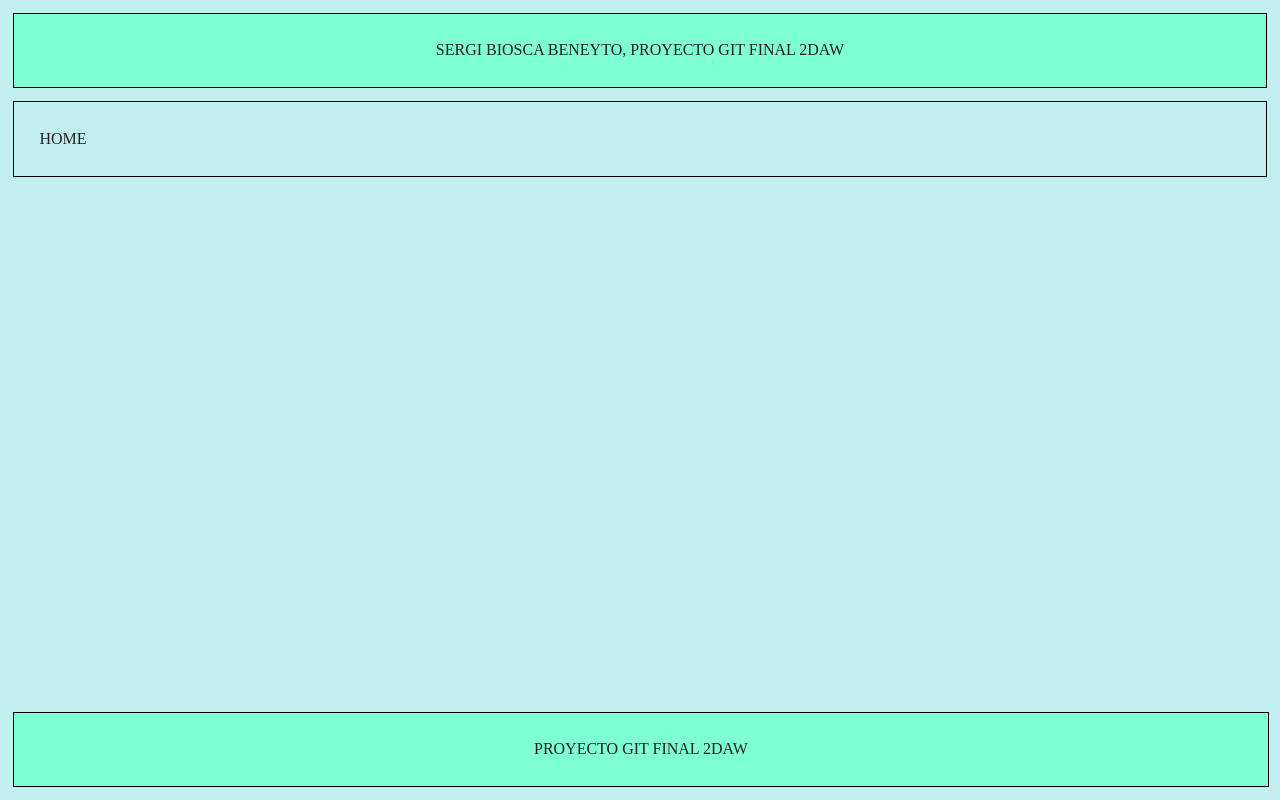
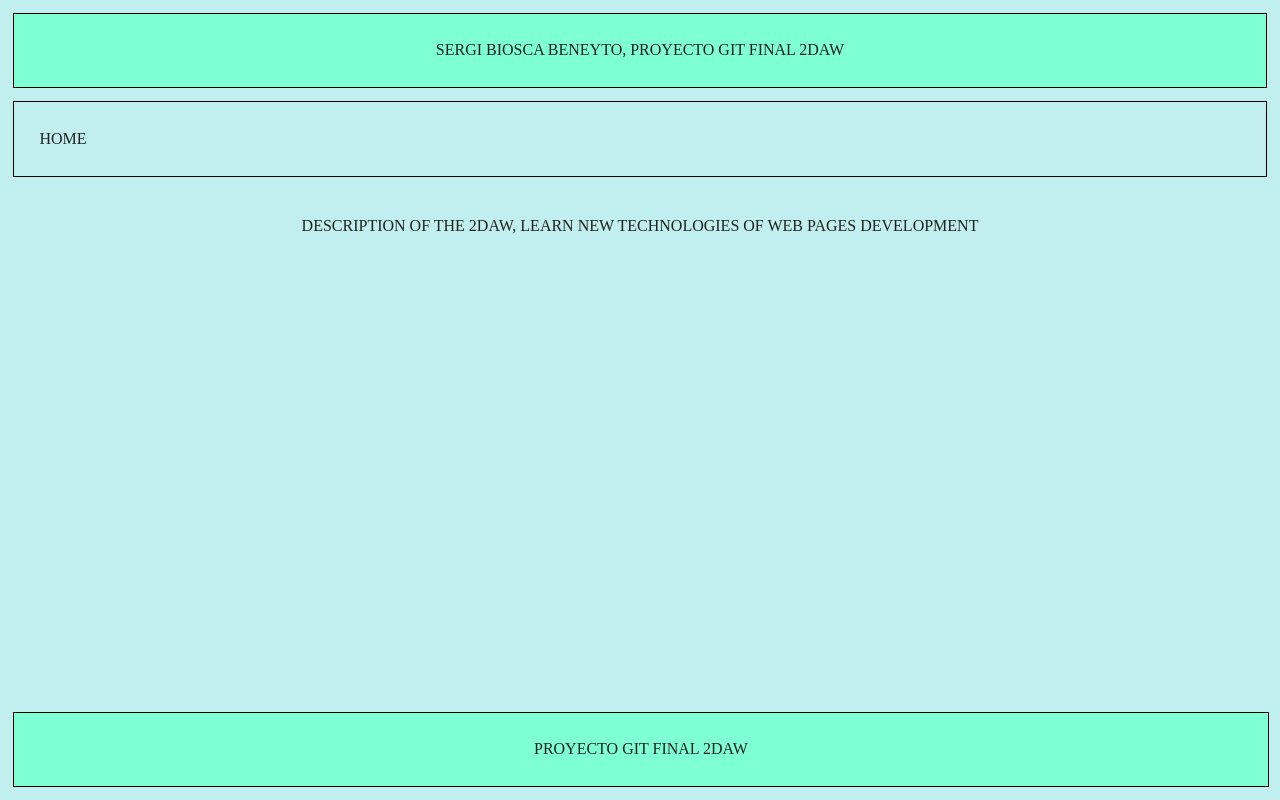
Before and after one commit to sbiosca/PRACTICA_FINAL_GIT, a website: page dist/index.html in a window 1280 px wide. Drawn offline with Linux system fonts and the light colour scheme.

Commit message:
Usuario1: Retocar pagina Home. Acorregir por Usuario2 y 3

```diff
--- a/dist/index.html
+++ b/dist/index.html
@@ -16,12 +16,6 @@
   <link rel="apple-touch-icon" href="/dist/d88861b2fe9931c6dde19b34bdeeb06e.png">
   <!-- Place favicon.ico in the root directory -->
 
-<!--
-"husky": {
-  "hooks": {
-    "pre-commit": "npm test"
-  }
-} -->
   <link rel="stylesheet" href="/dist/d8e67e6bb727387e90bd67ef5ad23190.css">
   <link rel="stylesheet" href="/dist/2084b65834ef85759b096e24c69ecf96.css">
   <meta name="theme-color" content="#fafafa">
@@ -43,6 +37,8 @@
     section {border: 1px solid black;
             padding: 2%;
             margin: 1%;}
+    article {padding: 2%;
+            text-align: center;}
   </style>
 </head>
 
@@ -55,6 +51,9 @@
     <main>HOME</main>
   </section>
 
+  <article>
+    <span>DESCRIPTION OF THE 2DAW, LEARN NEW TECHNOLOGIES OF WEB PAGES DEVELOPMENT</span>
+  </article>
   <script src="/dist/cccf2b46e25051031a55aa280223fd25.js"></script>
   <script src="/dist/47b058da1f263393a7833281061e464a.js"></script>
   <script src="/dist/e96993f4e0773f517352ebe4128841ff.js"></script>
```
